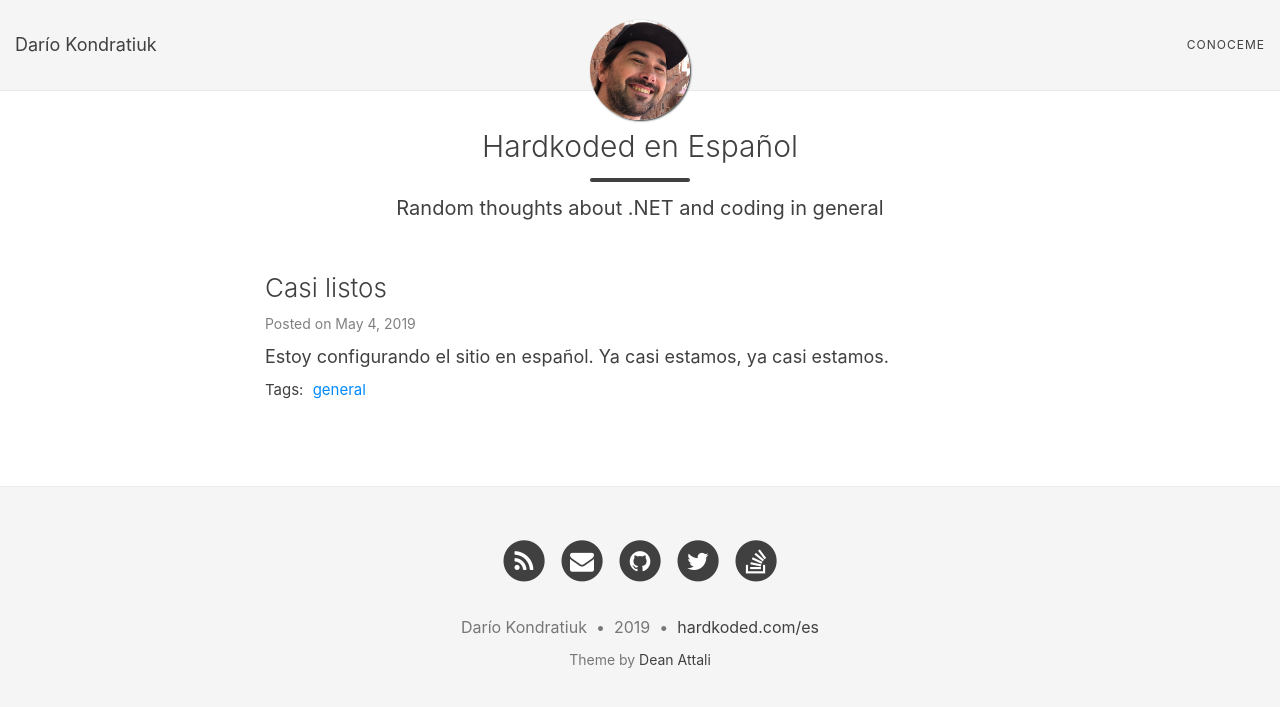
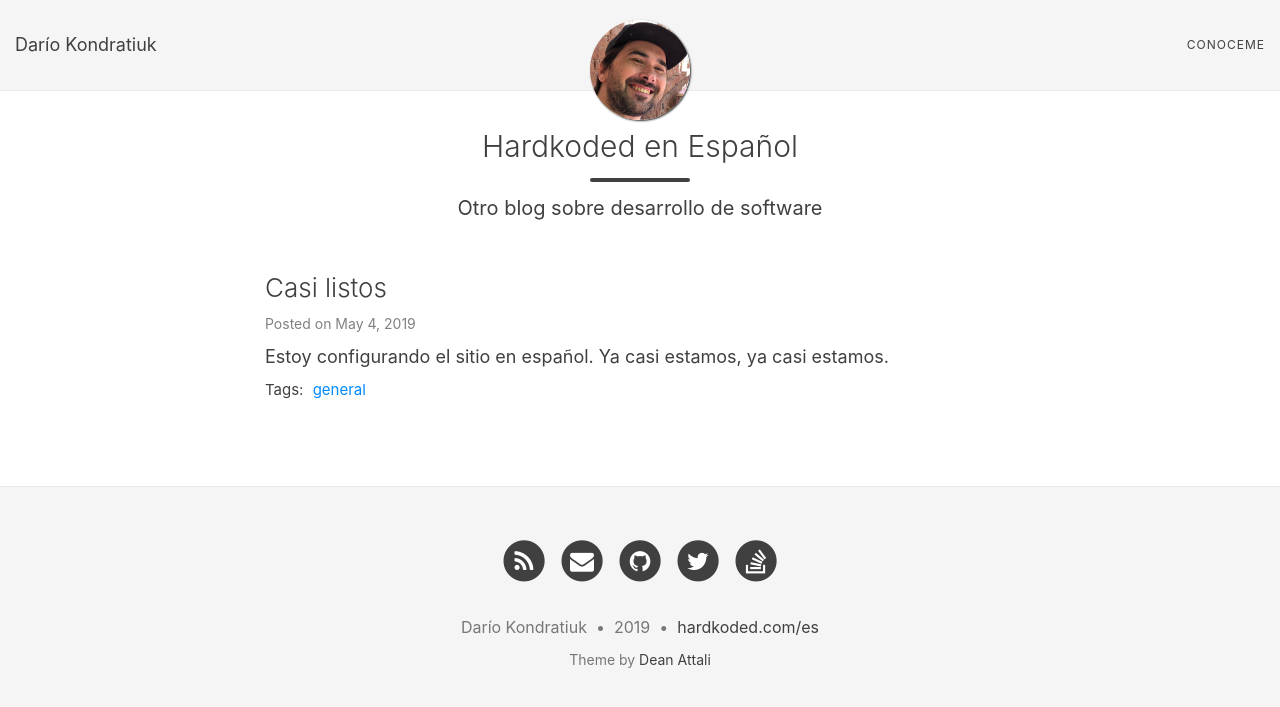
Before and after one commit to kblok/es, a Jekyll site: the page built from index.html, in a window 1280 px wide. Shown: the top 707 px of the page. Built offline with Jekyll 4.4.1, drawn with Linux system fonts in a browser that asks for light colours; nearby versions of some CDN libraries; the list of posts is cut into pages by our own code.

Commit message:
Subtitle

```diff
--- a/index.html
+++ b/index.html
@@ -1,7 +1,7 @@
 ---
 layout: page
 title: Hardkoded en Español
-subtitle: Random thoughts about .NET and coding in general
+subtitle: Otro blog sobre desarrollo de software
 use-site-title: true
 ---
 
```
